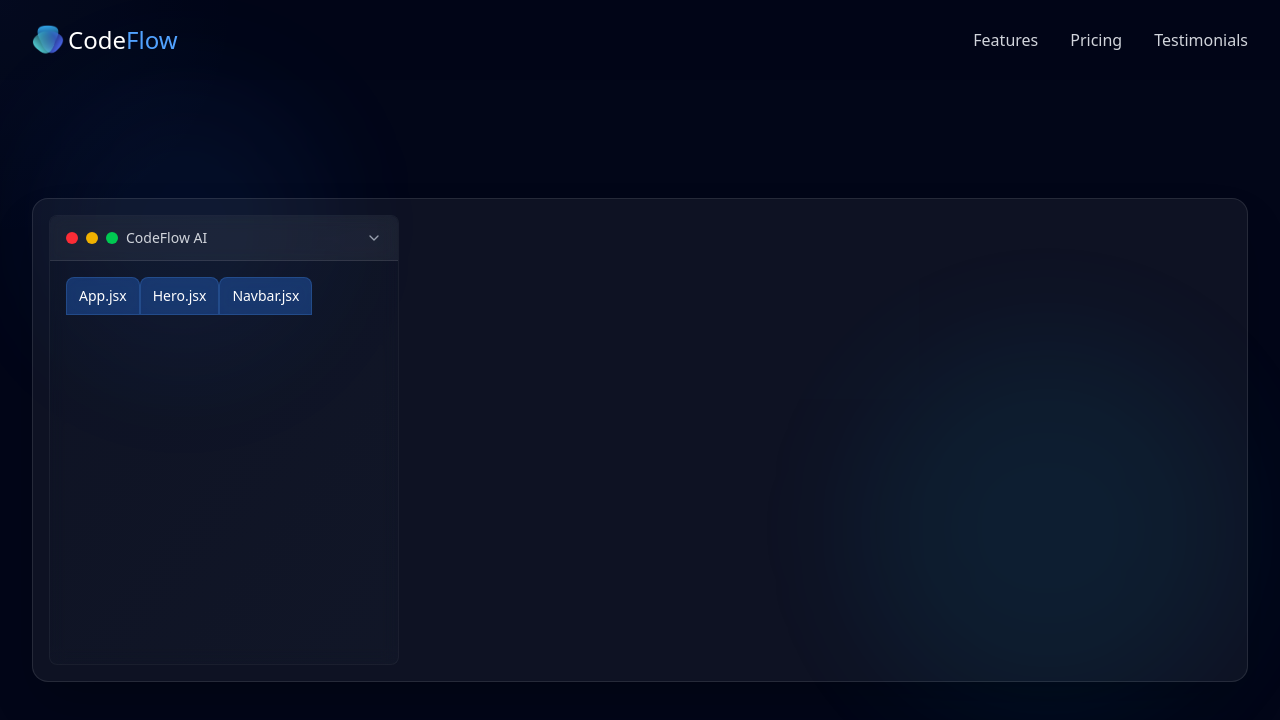
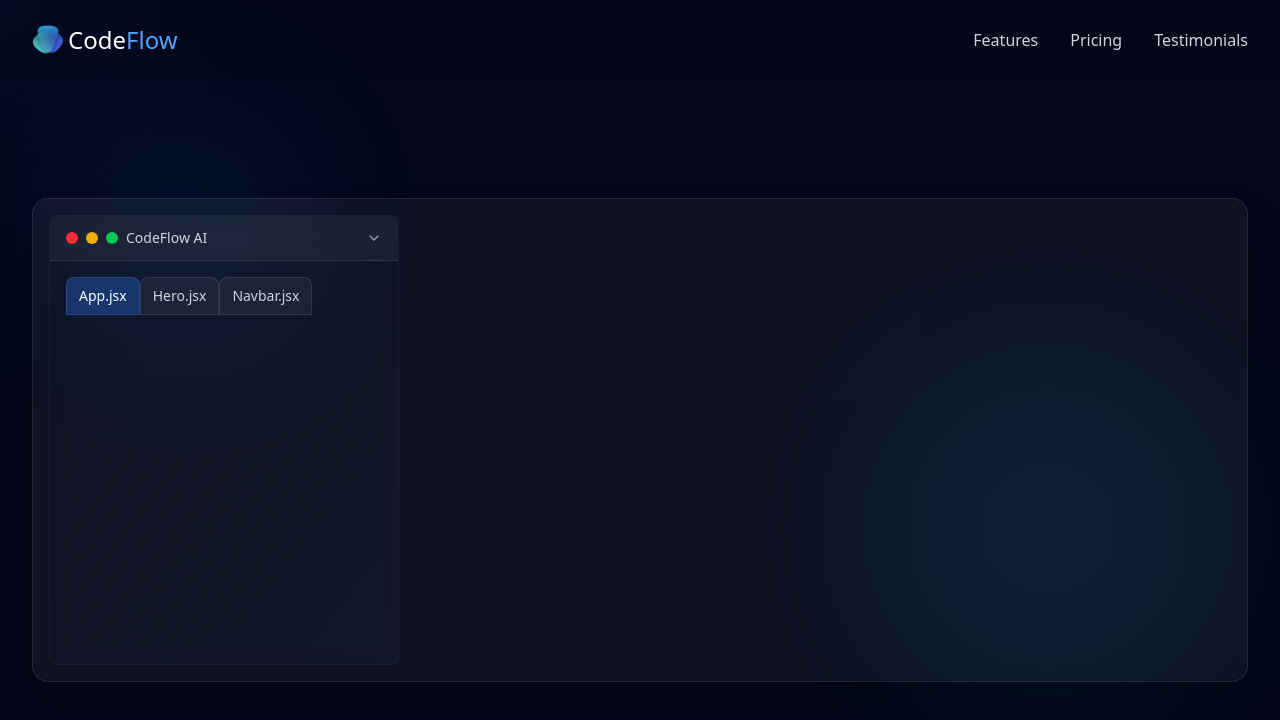
Before and after one commit to Swellmary/Responsive-Web-TypeScript-ReactJS_Tailwindcss, a React (Vite) app: page / in a window 1280 px wide. Shown: the top 720 px of the page. Built offline with nearby package versions, Linux system fonts and the light colour scheme.

Commit message:
update the tab name on condition

```diff
--- a/src/components/Hero.tsx
+++ b/src/components/Hero.tsx
@@ -52,10 +52,10 @@ export default function Hero() {
                                     ${activeTab == "App.jsx" ? "bg-blue-500/30 text-white border-blue-400/20" : "bg-white/5 text-gray-300 border-white/10 hover:bg-white/10"}
                                      transition-all duration-100 whitespace-nowrap`}>App.jsx</button>
                                 <button className={`px-3 py-2 backdrop-blur-sm tex-xs sm:text-sm rounded-t-lg border
-                                    ${activeTab == "App.jsx" ? "bg-blue-500/30 text-white border-blue-400/20" : "bg-white/5 text-gray-300 border-white/10 hover:bg-white/10"}
+                                    ${activeTab == "Hero.jsx" ? "bg-blue-500/30 text-white border-blue-400/20" : "bg-white/5 text-gray-300 border-white/10 hover:bg-white/10"}
                                      transition-all duration-100 whitespace-nowrap`}>Hero.jsx</button>
                                 <button className={`px-3 py-2 backdrop-blur-sm tex-xs sm:text-sm rounded-t-lg border
-                                    ${activeTab == "App.jsx" ? "bg-blue-500/30 text-white border-blue-400/20" : "bg-white/5 text-gray-300 border-white/10 hover:bg-white/10"}
+                                    ${activeTab == "Navbar.jsx" ? "bg-blue-500/30 text-white border-blue-400/20" : "bg-white/5 text-gray-300 border-white/10 hover:bg-white/10"}
                                      transition-all duration-100 whitespace-nowrap`}>Navbar.jsx</button>
                             </div>
                         </div>
```
